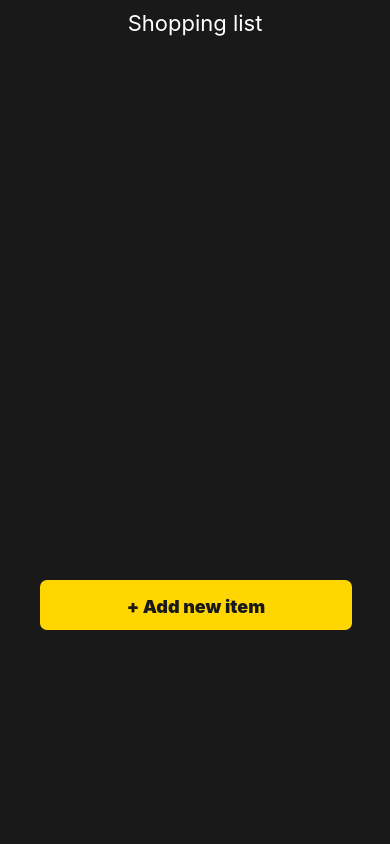
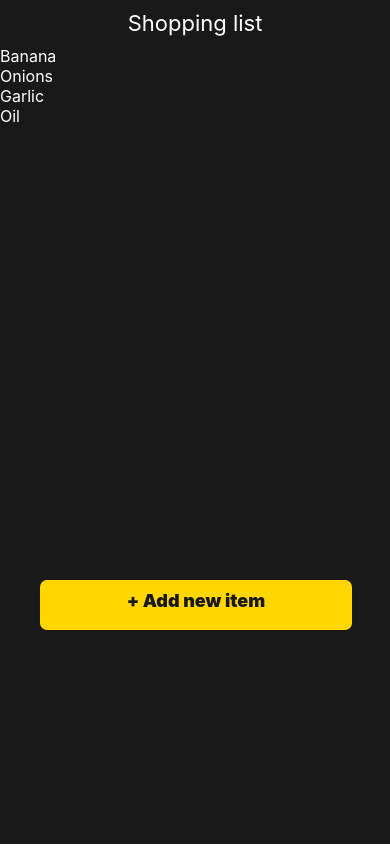
Before and after one commit to Elam-Nabi/shopping-list-react-native-app, a React Native app: screen / in a window 390 px wide. Built offline with nearby package versions, Linux system fonts and the light colour scheme.

Commit message:
adding items func done

```diff
--- a/App.js
+++ b/App.js
@@ -6,7 +6,12 @@ import {UserContext} from './Context';
 import Home from './pages/Home/Home';
 
 const App = () => {
-  const [list, setList] = useState('');
+  const [list, setList] = useState([
+    {id: 1, list: 'Banana'},
+    {id: 2, list: 'Onions'},
+    {id: 3, list: 'Garlic'},
+    {id: 4, list: 'Oil'},
+  ]);
 
   return (
     <UserContext.Provider value={{list, setList}}>
--- a/components/ItemInput/ItemInput.js
+++ /dev/null
@@ -1,16 +0,0 @@
-import React from 'react';
-import styled from 'styled-components/native';
-
-const ItemInput = ({list}) => {
-  return (
-    <ItemContainer>
-      <ItemText>{list}</ItemText>
-    </ItemContainer>
-  );
-};
-
-export default ItemInput;
-
-const ItemContainer = styled.View``;
-
-const ItemText = styled.Text``;
--- a/pages/AddItem/AddItem.js
+++ b/pages/AddItem/AddItem.js
@@ -1,5 +1,6 @@
 /* eslint-disable prettier/prettier */
 import React, {useContext} from 'react';
+import {StyleSheet, Button} from 'react-native';
 import styled from 'styled-components/native';
 import {UserContext} from '../../Context';
 import {useHooks} from '../../useHooks/UseHooks';
@@ -26,15 +27,22 @@ const AddItem = () => {
         placeholder="What do you wanna buy?"
         placeholderTextColor={'white'}
       />
-      <AddButton onPress={() => addNewItem()}>
-        <ButtonInfo>Add</ButtonInfo>
-      </AddButton>
-      <ItemInput list={list} />
+      <Button
+      color="#ffd600"
+      title="Add"
+      style={styles.button}
+       onPress={() => addNewItem()} />
     </Container>
   );
 };
 
 export default AddItem;
+
+const styles = StyleSheet.create({
+  button: {
+    color:'red',
+  },
+})
 
 const Container = styled.View`
   top: 100px;
@@ -42,25 +50,20 @@ const Container = styled.View`
 
 const AddInput = styled.TextInput`
   color: #fff;
-  height: 40px;
+  height: 35px;
   background: #282829;
-  border-top-left-radius: 5px;
-  border-bottom-left-radius: 5px;
+  border-radius: 3px;
   text-align: center;
-  border: 1px solid #ffd600;
+  border: 1px solid ;
+  margin-bottom:10px;
 `;
 
-const AddButton = styled.TouchableOpacity`
-  background: #ffd600;
-  height: 40px;
-  width: 50px;
-  border-top-right-radius: 5px;
-  border-bottom-right-radius: 5px;
-  left: 164px;
-  bottom: 40px;
-`;
-
-const ButtonInfo = styled.Text`
-  text-align: center;
-  margin-top: 10px;
-`;
+// const AddButton = styled.Button`
+//   background: #ffd600;
+//   height: 40px;
+//   width: 50px;
+//   border-top-right-radius: 5px;
+//   border-bottom-right-radius: 5px;
+//   left: 164px;
+//   bottom: 40px;
+// `;
--- a/pages/Home/Home.js
+++ b/pages/Home/Home.js
@@ -1,3 +1,4 @@
+/* eslint-disable prettier/prettier */
 import React, {useState, useEffect} from 'react';
 import {View, Text, StyleSheet} from 'react-native';
 import styled from 'styled-components/native';
@@ -24,12 +25,12 @@ const Home = () => {
     <Container>
       <Header />
       <Info>{visible ? <AddItem /> : null}</Info>
+      <OutputList
+        data={list}
+        renderItem={({item, index}) => <OutputText>{item.list}</OutputText>}
+        keyExtractor={(item, index) => index.toString()}
+      />
       <Press onPress={() => seePage()}>
-        <OutputList
-          data={list}
-          renderItem={({item, index}) => <OutputText>{item}</OutputText>}
-          keyExtractor={(item, index) => index.toString()}
-        />
         <InfoText>+ Add new item</InfoText>
       </Press>
     </Container>
@@ -66,16 +67,17 @@ const InfoText = styled.Text`
   align-items: center;
   text-align: center;
   font-weight: 900;
-  bottom: 13px;
+  top: 10px;
   color: #19191a;
   font-size: 18px;
 `;
 
-const OutputList = styled.FlatList``;
+const OutputList = styled.FlatList`
+  display: flex;
+  top: 20px;
+`;
 
 const OutputText = styled.Text`
   color: #fff;
-  font-size: 22px;
-  left: 50px;
-  bottom: 20px;
+  font-size: 16px;
 `;
```
